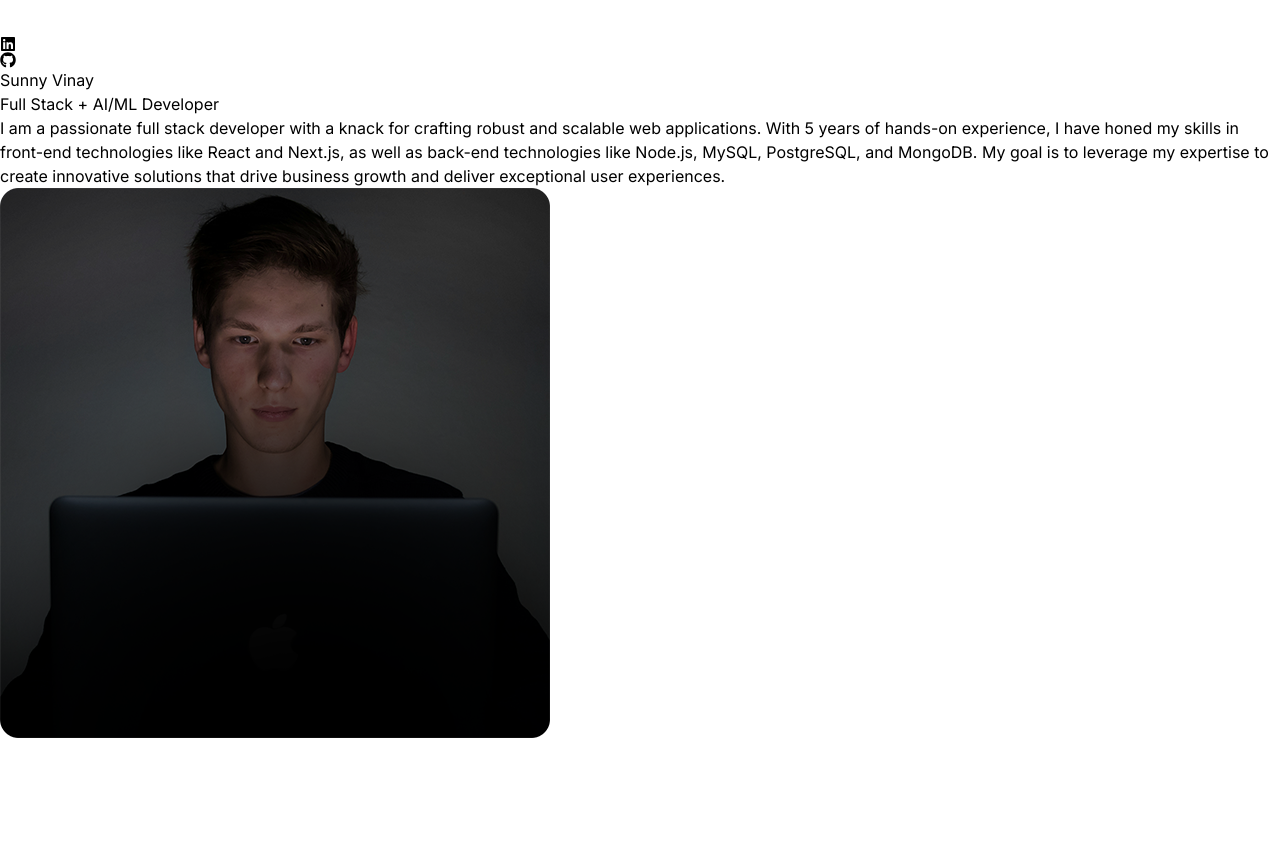
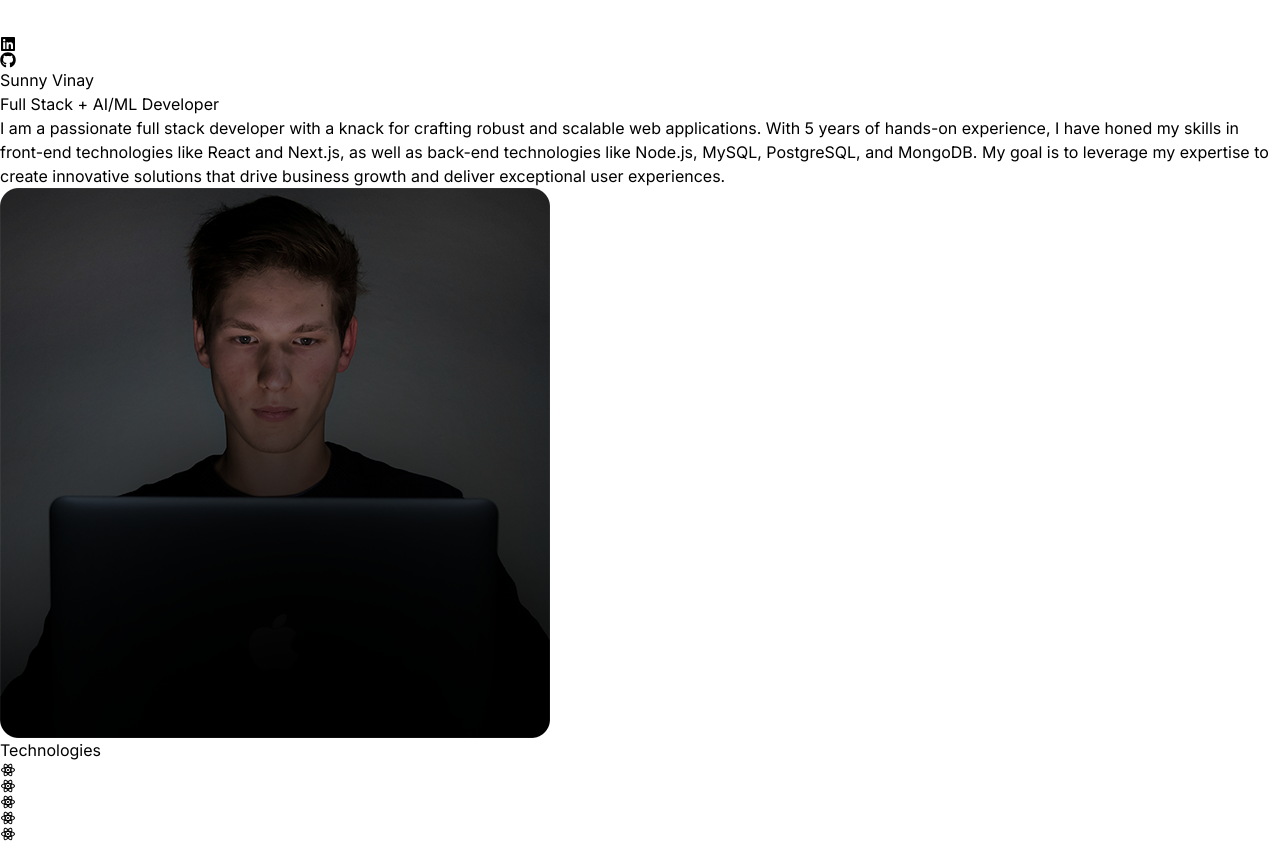
Before and after one commit to sunnyyvinay/my-portfolio-website, a React (Vite) app: page / in a window 1280 px wide. Before the commit the page ends 800 px from the top, so only its background shows below. Built offline with nearby package versions, Linux system fonts and the light colour scheme.

Commit message:
technologies section

```diff
--- a/src/App.jsx
+++ b/src/App.jsx
@@ -1,16 +1,18 @@
 import Hero from "./components/Hero";
 import Navbar from "./components/Navbar";
+import Technologies from "./components/Technologies";
 
 const App = () => {
   return (
     <div className="overflow-x-hidden text-neutral-300 antialiased selection:bg-cyan-300 selection:text-cyan-900">
-      <div className="flixed top-0 -z-10 h-full w-full"></div>
-      <div className="absolute top-0 z-[-2] h-screen w-screen bg-neutral-950 bg-[radial-gradient(ellipse_80%_80%_at_50%_-20%,rgba(120,119,198,0.3),rgba(255,255,255,0))]">
+      <div className="fixed top-0 -z-10 h-full w-full">
+        <div className="absolute top-0 z-[-2] h-screen w-screen bg-neutral-950 bg-[radial-gradient(ellipse_80%_80%_at_50%_-20%,rgba(120,119,198,0.3),rgba(255,255,255,0))]"></div>
       </div>
 
       <div className="container mx-auto px-8">
         <Navbar />
         <Hero />
+        <Technologies />
       </div>
     </div>
   )
--- a/src/components/Hero.jsx
+++ b/src/components/Hero.jsx
@@ -9,7 +9,7 @@ const Hero = () => {
             <div className='w-full lg:w-1/2'>
                 <div className='flex flex-col items-center lg:items-start'>
                     <h1 className='pb-16 text-6xl font-thin tracking-tight lg-:mt-16 lg:text-8xl'>Sunny Vinay</h1>
-                    <span className='bg-gradient-to-r from-pink-300 via-slate-500 to-purple-500 big-clip-text text-4xl tracking-tight text-transparent'>
+                    <span className='bg-gradient-to-r from-pink-300 via-slate-500 to-purple-500 bg-clip-text text-4xl tracking-tight text-transparent'>
                         Full Stack + AI/ML Developer
                     </span>
                     <p className="my-2 max-w-xl py-6 font-light tracking-tighter">{HERO_CONTENT}</p>
--- /dev/null
+++ b/src/components/Technologies.jsx
@@ -0,0 +1,30 @@
+import React from 'react'
+import { RiReactjsLine } from 'react-icons/ri'
+
+// use 'text-<color>-400' to replace colors of icons
+const Technologies = () => {
+  return (
+    <div className='border-b border-neutral-800 pb-24'>
+        <h2 className='my-20 text-center text-4xl'>Technologies</h2>
+        <div className='flex flex-wrap items-center justify-center gap-4'>
+            <div className='rounded-2xl border-4 border-entural-800 p-4'>
+                <RiReactjsLine className='text-7xl text-cyan-400'/>
+            </div>
+            <div className='rounded-2xl border-4 border-entural-800 p-4'>
+                <RiReactjsLine className='text-7xl'/>
+            </div>
+            <div className='rounded-2xl border-4 border-entural-800 p-4'>
+                <RiReactjsLine className='text-7xl text-green-400'/>
+            </div>
+            <div className='rounded-2xl border-4 border-entural-800 p-4'>
+                <RiReactjsLine className='text-7xl text-cyan-400'/>
+            </div>
+            <div className='rounded-2xl border-4 border-entural-800 p-4'>
+                <RiReactjsLine className='text-7xl text-cyan-400'/>
+            </div>
+        </div>
+    </div>
+  )
+}
+
+export default Technologies
```
